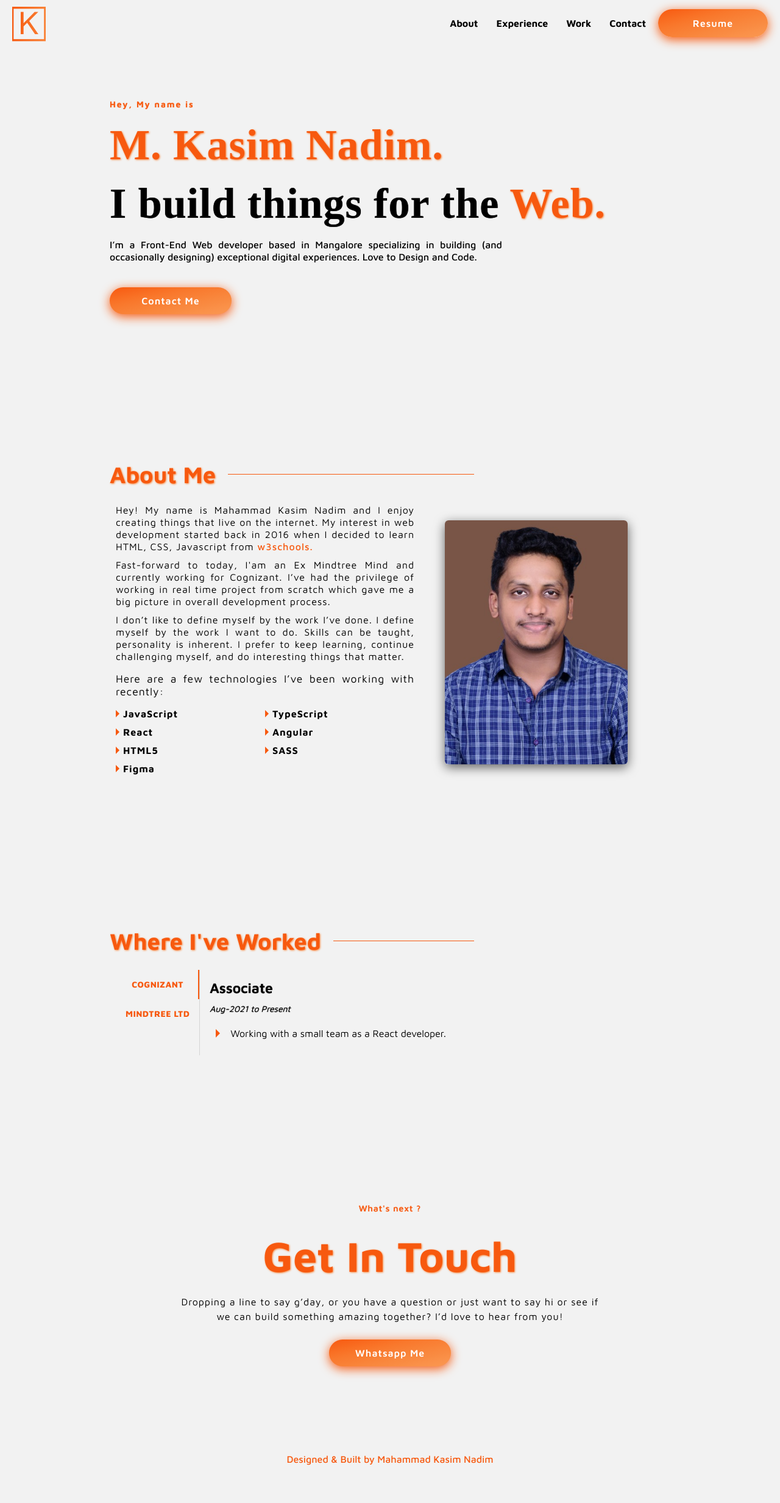
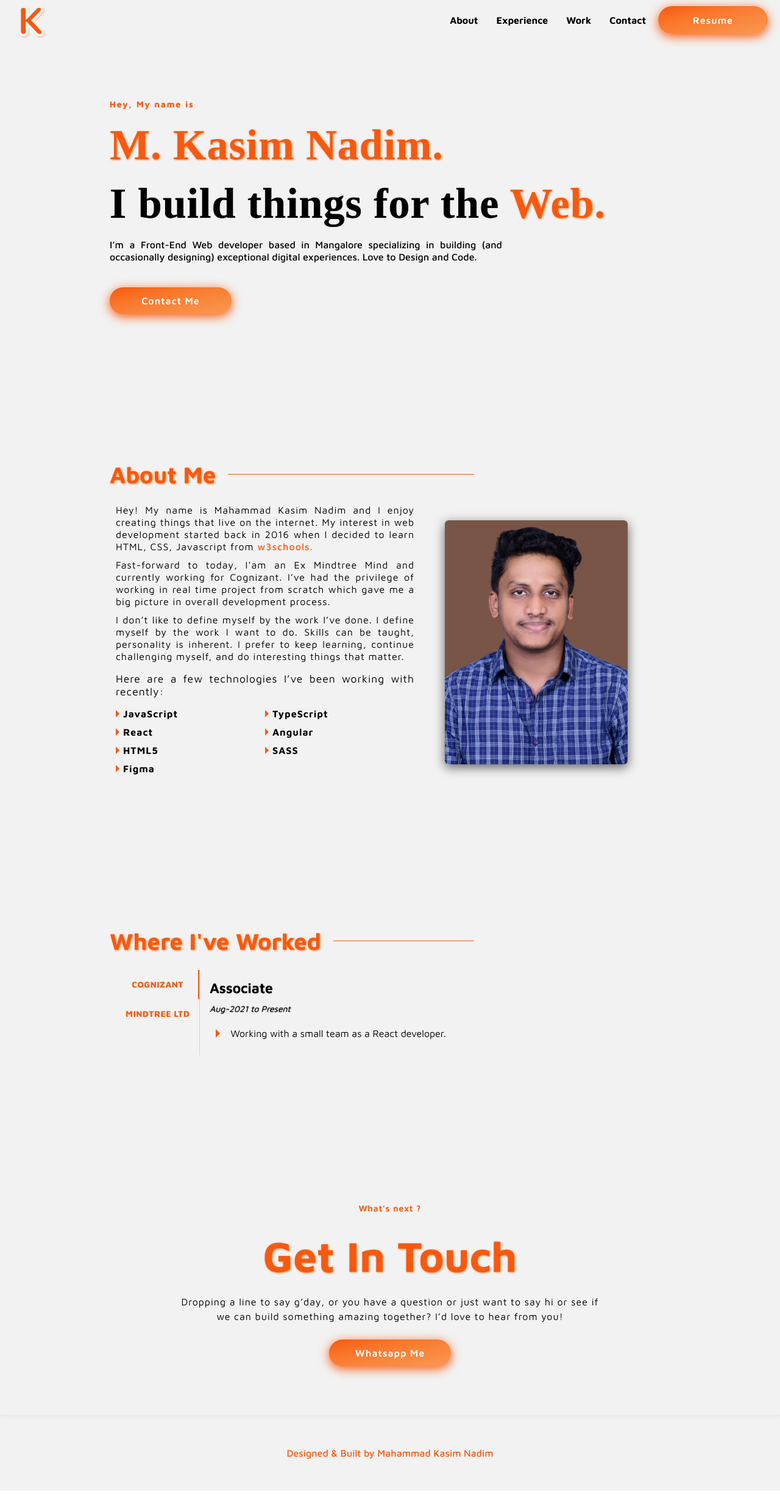
Before and after one commit to kasimnadim6/Portfolio-MKN, a React (Create React App) app: page / in a window 1280 px wide. Shown: the whole page at 61% size. Built offline with nearby package versions, Linux system fonts and the light colour scheme; a web font is replaced by a local one.

Commit message:
design correction

```diff
--- a/src/Layouts/Footer/Footer.module.scss
+++ b/src/Layouts/Footer/Footer.module.scss
@@ -1,7 +1,17 @@
 .footer {
-  padding: 6rem;
+  padding: 5rem 0;
   background-color: var(--bg-color);
   display: flex;
+  flex-direction: column;
+  position: relative;
+  .line {
+    width: 100%;
+    height: 1px;
+    background-color: rgba($color: #777, $alpha: 0.1);
+    box-shadow: 1px 1px 5px rgba(0, 0, 0, 0.1);
+    position: absolute;
+    top: 0;
+  }
   .build-tag {
     margin: auto;
     color: var(--primary-color);
--- a/src/Layouts/Footer/Footer.tsx
+++ b/src/Layouts/Footer/Footer.tsx
@@ -3,6 +3,7 @@ import styles from './Footer.module.scss';
 export const Footer = () => {
   return (
     <footer className={styles.footer}>
+      <div className={styles.line}></div>
       <span className={styles['build-tag']}>
         Designed & Built by Mahammad Kasim Nadim
       </span>
--- a/src/Layouts/Header/Header.module.scss
+++ b/src/Layouts/Header/Header.module.scss
@@ -17,15 +17,10 @@ header {
     padding: 0 2rem;
     min-height: 7vh;
     .logo {
+      img {
+        height: 6rem;
+      }
       font-size: var(--logo-size);
-      background: linear-gradient(
-        90deg,
-        var(--primary-color) 0,
-        var(--secondary-color-1)
-      );
-      background-clip: text;
-      -webkit-background-clip: text;
-      color: transparent;
     }
     .nav-links {
       display: flex;
@@ -46,6 +41,7 @@ header {
           position: relative;
           &:hover {
             color: var(--primary-color);
+            transform: translateY(-0.3rem);
           }
         }
         &:not(:last-child) {
--- a/src/Layouts/Header/Header.tsx
+++ b/src/Layouts/Header/Header.tsx
@@ -1,6 +1,7 @@
 import { BaseSyntheticEvent, useState } from 'react';
 import styles from './Header.module.scss';
 import Resume from '../../assets/Resume.pdf';
+import logo from '../../assets/images/k.png';
 
 const Header = () => {
   let prevScroll = window.scrollY || document.documentElement.scrollTop;
@@ -63,7 +64,9 @@ const Header = () => {
           mobileNavBarIsActive ? styles['mobile-nav-bar'] : ''
         }`}
       >
-        <div className={styles.logo}>🄺</div>
+        <div className={styles.logo}>
+          <img src={logo} alt="logo" />
+        </div>
         <ul className={styles['nav-links']}>
           <li className="about">
             <a onClick={navigationHandler} href="/about">
--- a/src/abstracts/_variables.scss
+++ b/src/abstracts/_variables.scss
@@ -16,7 +16,7 @@
   --github-color: #000;
   --instagram-color: #f14843;
 
-  --logo-size: 5rem;
+  --logo-size: 4rem;
   --default-font-size: 1.6rem;
   --xlg-font-size: 10rem;
   --lg-font-size: 7rem;
```
Also changed, not shown: src/assets/images/k.png (added).
